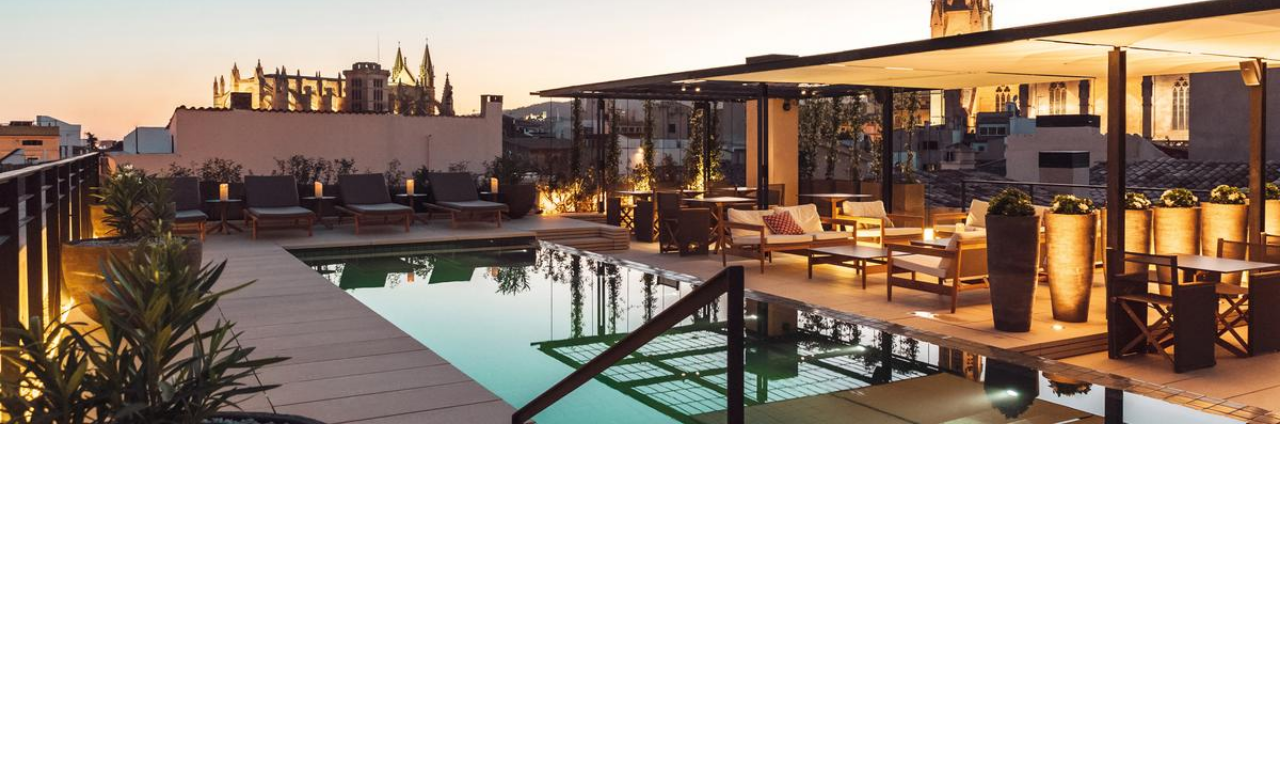
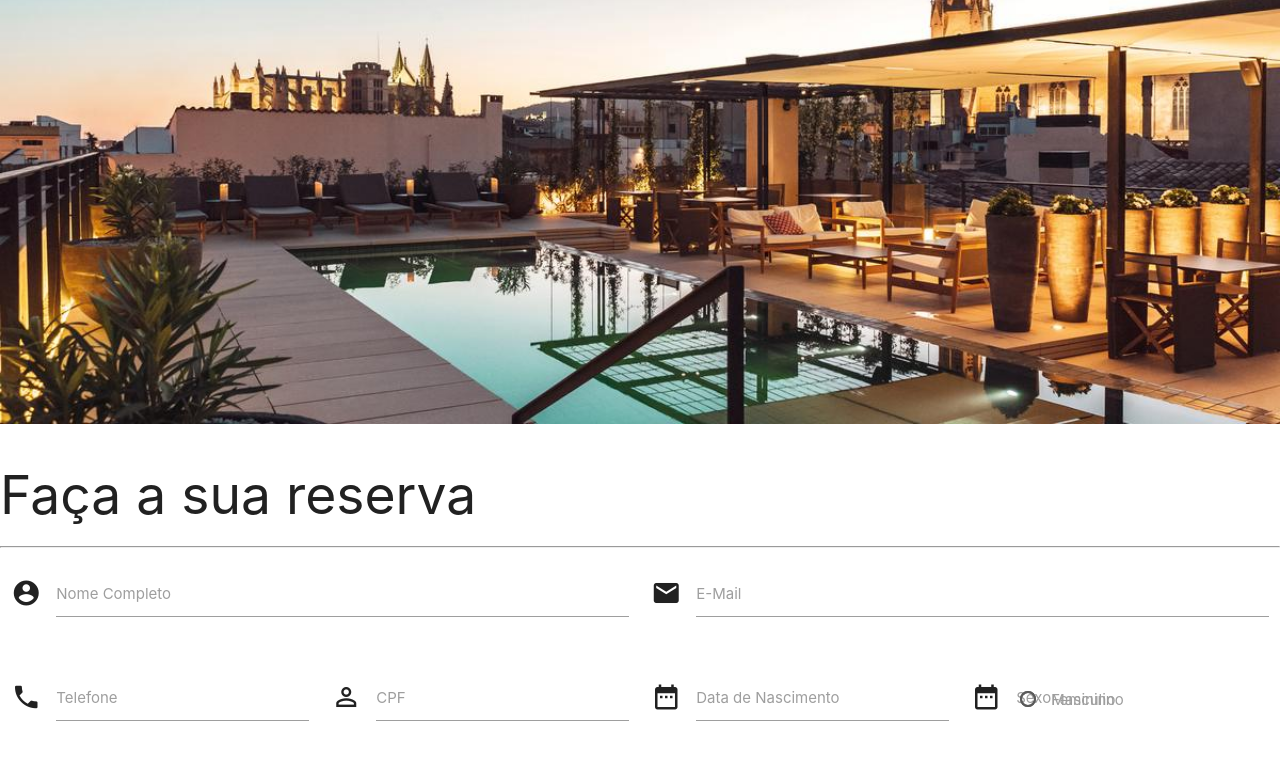
Before and after one commit to marcossalves/Projeto_Hotel, a plain HTML site: page reservas.html in a window 1280 px wide. Shown: the part 350-1110 px from the top of the page. Before the commit the page ends 800 px from the top, so only its background shows below. Drawn offline with nearby package versions, Linux system fonts and the light colour scheme.

Commit message:
formulário

```diff
--- a/reservas.html
+++ b/reservas.html
@@ -49,10 +49,167 @@
   <img src="img/painel10.jpg" alt="area piscina" class="painel" />
     </header>
 
-    <main></main>
+    <main>
+    <!---->
+    <h2> Faça a sua reserva</h2>
+    <!--  (hr) Linha horizontal de uma ponta a outra-->
+    <hr>
+
+<!--o conteúdo do formulário abaixo foi baixado em https://materializecss.com/text-inputs.html forms Input fields-->
+ <!--Inicio da área do formulário-->
+ <div class="row">
+ <!--Início do formulário-->
+    <form class="col s12">
+    <!--primeira linha do formulário-->
+      <div class="row">
+        <div class="input-field col s6">
+        <i class="material-icons prefix">account_circle</i>
+        <!-- A linha abaixo <input placeholder="Placeholder" id="first_name" type="text" class="validate"> foi alterada para exibir o efeito de subir na primeira linha do nome -->
+          <!--"first_name" alterado para "nomecompleto"-->
+          <input  id="nomecompleto" type="text" class="validate">
+          <label for="nomecompleto">Nome Completo</label>
+        </div>
+
+ <!--"last_name" alterado para "nomecompleto"-->
+        <div class="input-field col s6">
+        <!-- Adicionamos um icone antes do nome,  copiado o comando <i class="material-icons prefix">account_circle</i>  do site https://materializecss.com/text-inputs.html Icon Prefixes e trocamos o icone  prefix account_circle para  prefix email baixado em https://materializecss.com/icons.html  -->
+        <i class="material-icons prefix">email</i>
+          <input id="email" type="email" class="validate">
+          <label for="email">E-Mail</label>
+        </div>
+        <!--fim da primeira linha do formulário-->
+      </div>
+
+
+   <!-- #############O restante abaixo do formulário não será utilizado
+      <div class="row">
+        <div class="input-field col s12">
+          <input disabled value="I am not editable" id="disabled" type="text" class="validate">
+          <label for="disabled">Disabled</label>
+        </div>
+      </div>
+      <div class="row">
+        <div class="input-field col s12">
+          <input id="password" type="password" class="validate">
+          <label for="password">Password</label>
+        </div>
+      </div>
+      <div class="row">
+        <div class="input-field col s12">
+          <input id="email" type="email" class="validate">
+          <label for="email">Email</label>
+        </div>
+      </div>
+      <div class="row">
+        <div class="col s12">
+          This is an inline input field:
+          <div class="input-field inline">
+            <input id="email_inline" type="email" class="validate">
+            <label for="email_inline">Email</label>
+            <span class="helper-text" data-error="wrong" data-success="right">Helper text</span>
+          </div>
+        </div>
+      </div>
+-->
+
+
+
+      <!-- Segunda  linha do formulário ( a estrutura  da primeira linha foi copiada para criar a estrutura da segunda linha, mas será modificada) -->
+      <div class="row">
+      <!-- col s6 possui 6 colunas, mas foi alterado  para col s3 contendo 3 colunas-->
+        <div class="input-field col s3">
+        <!--O icone "account_circle" foi altera para "local_phone"  -->
+        <i class="material-icons prefix">local_phone</i>
+        <!-- A linha abaixo <input placeholder="Placeholder" id="first_name" type="text" class="validate"> foi alterada para exibir o efeito de subir na primeira linha do nome -->
+          <!-- "nomecompleto" foi  alterado para "telefone" -->
+          <input  id="telefone" type="text" class="validate">
+          <label for="telefone">Telefone</label>
+        </div>
+
+
+  <!-- col s6 possui 6 colunas, mas foi alterado  para col s3 contendo 3 colunas-->
+        <div class="input-field col s3">
+        <!-- o icone e-mail foi alterado para o icone  https://materializecss.com/icons.html  -->
+        <i class="material-icons prefix">perm_identity</i>
+        <!-- "email" foi  alterado para "cpf" -->
+          <input id="cpf" type="email" class="validate">
+          <label for="cpf">CPF</label>
+        </div>
+
+
+        <!-- col s6 possui 6 colunas, mas foi alterado  para col s3 contendo 3 colunas-->
+        <div class="input-field col s3">
+        <!-- o icone perm_identity foi alterado para o icone date_range  https://materializecss.com/icons.html  -->
+        <i class="material-icons prefix">date_range</i>
+        <!-- "cpf" foi  alterado para "datadenascimento" -->
+          <input id="datanascimento" type="email" class="validate">
+          <label for="datanascimento">Data de Nascimento</label>
+        </div>
+
+
+
+
+        <div class="input-field col s3">
+        <i class="material-icons prefix">date_range</i>
+         <!-- Foi removido for="datanascimento" e a Data de Nascimento foi alterada para sexo-->
+          <label>Sexo</label>
+        <label>
+        <!-- "group1" alterado para sexo e checked alterado para value="M"-->
+        <input name="sexo" type="radio" value="M" />
+        <!--Red alterado para Masculino-->
+        <span>Masculino</span>
+      </label>
+
+ <!--  conteudo abaixo foi copiado da label acima-->
+      <label>
+        <!-- "group1" alterado para sexo e checked alterado para value="F"-->
+        <input name="sexo" type="radio" value="F" />
+
+        <!-- Masculino alterado para feminino-->
+        <span>Feminino</span>
+      </label>
+
+        </div>
+
+
+
+<!-- O conteudo label foi copiado link https://materializecss.com/radio-buttons.html e depois foi incorporado  -->
+
+
+
+        <!--fim da segunda linha do formulário-->
+      </div>
+
+
+      <!--Fim do formulário-->
+    </form>
+  </div>
+<!--Fim da área do formulário-->
+    </main>
 
 
     <footer></footer>
+
+    <br>
+    <br>
+    <br>
+    <br>
+    <br>
+    <br>
+    <br>
+    <br>
+    <br>
+    <br>
+    <br>
+    <br>
+    <br>
+    <br>
+    <br>
+    <br>
+    <br>
+    <br>
+    <br>
+    <br>
 
 <!--O link abaixo com o javascript foi obtido no  site:  (https://materializecss.com/getting-started.html) CDN -->
      <!-- Compiled and minified JavaScript -->
```
